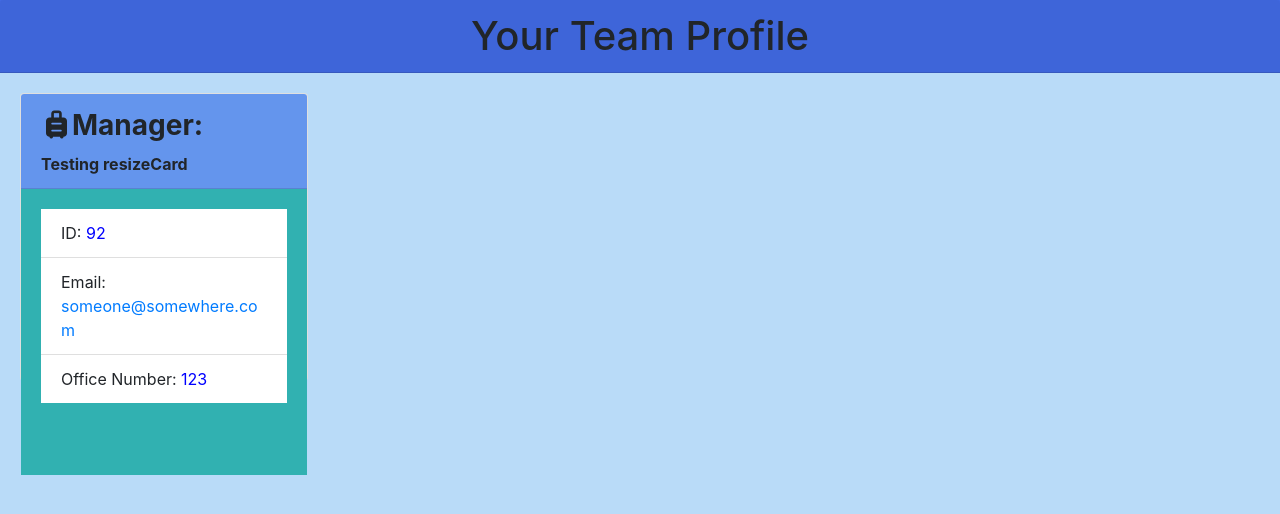
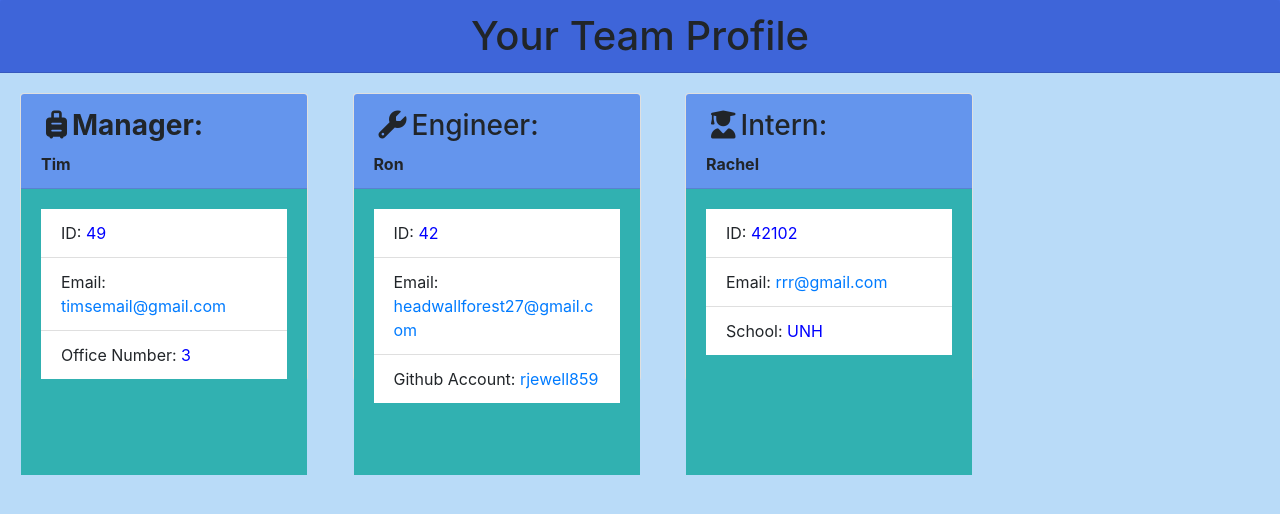
Before and after one commit to Rjewell859/team-profile-generator, a website: page dist/index.html in a window 1280 px wide. Drawn offline with nearby package versions, Linux system fonts and the light colour scheme.

Commit message:
Updated README.md

```diff
--- a/dist/index.html
+++ b/dist/index.html
@@ -19,13 +19,39 @@
     <div class="card" style="width: 18rem; height: 18rem; margin: 20px;display:inline-block;">
     <div class="card-header" style = 'background-color:cornflowerblue'>
     <h3 style='font-weight:bold;'><i class="fas fa-suitcase-rolling"style="margin:5px;"></i>Manager:</h3>
-    <span style='font-weight:bold;'>Testing resizeCard</span>
+    <span style='font-weight:bold;'>Tim</span>
   </div>
   <div class="card-body" style = 'background-color:rgb(49, 177, 177); height:100%;'>
   <ul class="list-group list-group-flush"style = 'background-color:aliceblue'>
-    <li class="list-group-item">ID: <span style = 'color:blue;'>92</span</li>
-    <li class="list-group-item">Email: <a href = "mailto:someone@somewhere.com">someone@somewhere.com</a></li>
-    <li class="list-group-item">Office Number: <span style = 'color:blue;'>123</span></li>
+    <li class="list-group-item">ID: <span style = 'color:blue;'>49</span</li>
+    <li class="list-group-item">Email: <a href = "mailto:timsemail@gmail.com">timsemail@gmail.com</a></li>
+    <li class="list-group-item">Office Number: <span style = 'color:blue;'>3</span></li>
+  </ul>
+  </div>
+</div>
+    <div class="card" style="width: 18rem; height: 18rem; margin: 20px;display:inline-block;">
+    <div class="card-header" style = 'background-color:cornflowerblue'>
+    <h3><i class="fas fa-wrench"style="margin:5px;"></i>Engineer:</h3>
+    <span style='font-weight:bold;'>Ron</span>
+  </div>
+  <div class="card-body" style = 'background-color:rgb(49, 177, 177); height:100%;'>
+  <ul class="list-group list-group-flush" style = 'background-color:aliceblue'>
+    <li class="list-group-item">ID: <span style = 'color:blue;'>42</span></li>
+    <li class="list-group-item">Email: <a href = "mailto:headwallforest27@gmail.com">headwallforest27@gmail.com</a></span></li>
+    <li class="list-group-item">Github Account: <a href = 'https://github.com/rjewell859'>rjewell859</a></span></li>
+  </ul>
+  </div>
+</div>
+    <div class="card" style="width: 18rem; height: 18rem; margin: 20px;display:inline-block;">
+    <div class="card-header" style = 'background-color:cornflowerblue'>
+    <h3><i class="fas fa-user-graduate"style="margin:5px;"></i>Intern:</h3>
+    <span style='font-weight:bold;'>Rachel</span>
+  </div>
+  <div class="card-body" style = 'background-color:rgb(49, 177, 177); height:100%;'>
+  <ul class="list-group list-group-flush" style = 'background-color:aliceblue'>
+    <li class="list-group-item">ID: <span style = 'color:blue;'>42102</span></li>
+    <li class="list-group-item">Email: <a href="mailto:rrr@gmail.com">rrr@gmail.com</a></li>
+    <li class="list-group-item">School: <span style = 'color:blue;'>UNH</span></li>
   </ul>
   </div>
 </div>
```
Also changed, not shown: README.md.
